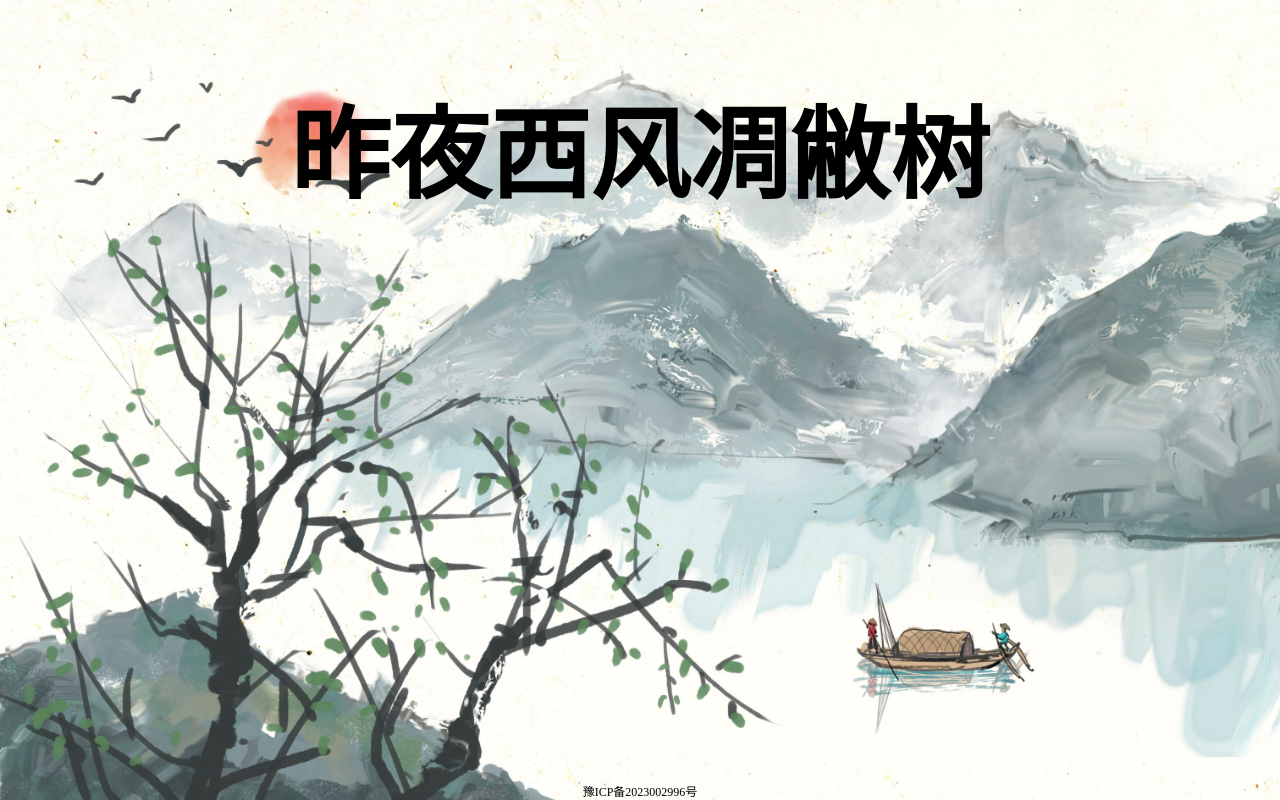
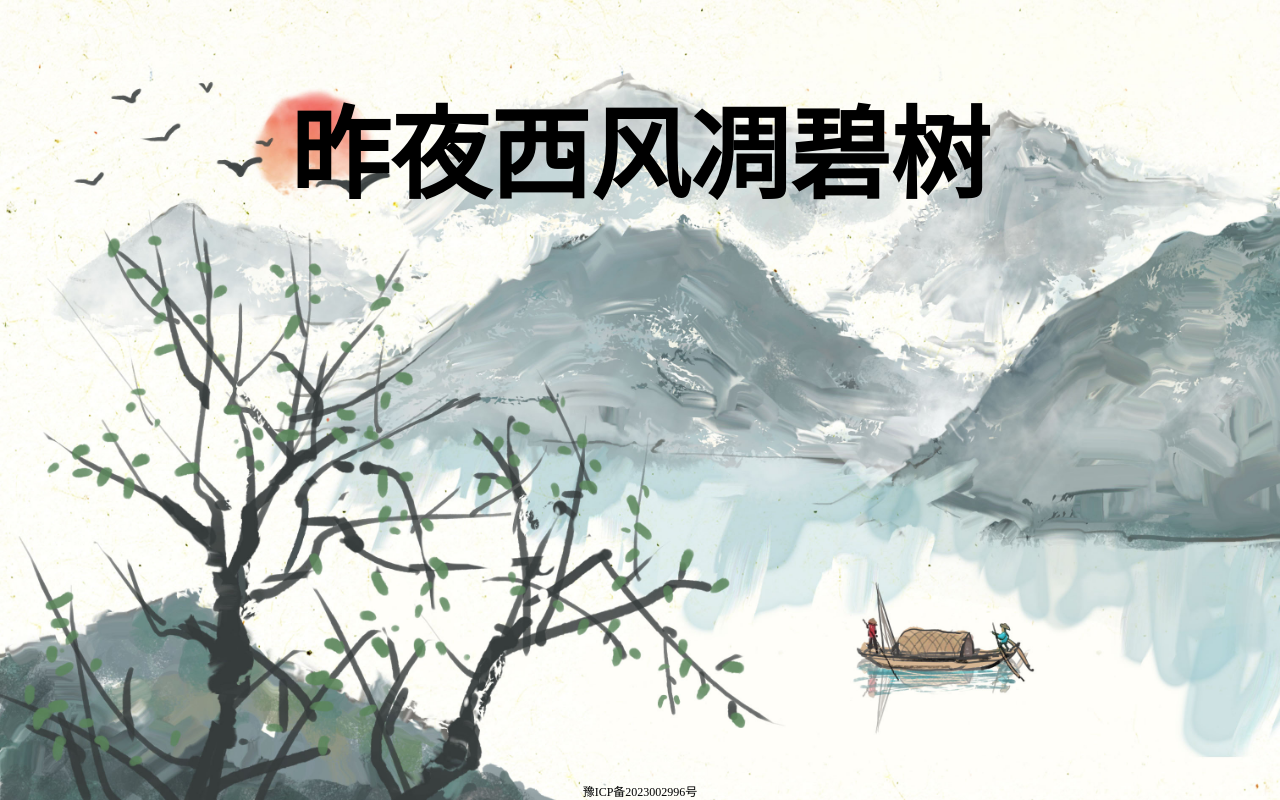
Before and after one commit to Lshbosheth/lshbosheth, a plain HTML site: page index.html in a window 1280 px wide. Drawn offline with Linux system fonts and the light colour scheme; a web font is replaced by a local one.

Commit message:
fix text

```diff
--- a/index.html
+++ b/index.html
@@ -39,7 +39,7 @@
    }
 </style>
 <body>
-    <h1>昨夜西风凋敝树</h1>
+    <h1>昨夜西风凋碧树</h1>
 
     <div class="foot"><a href="https://beian.miit.gov.cn/" target="_blank">豫ICP备2023002996号</a></div>
 </body>
```
